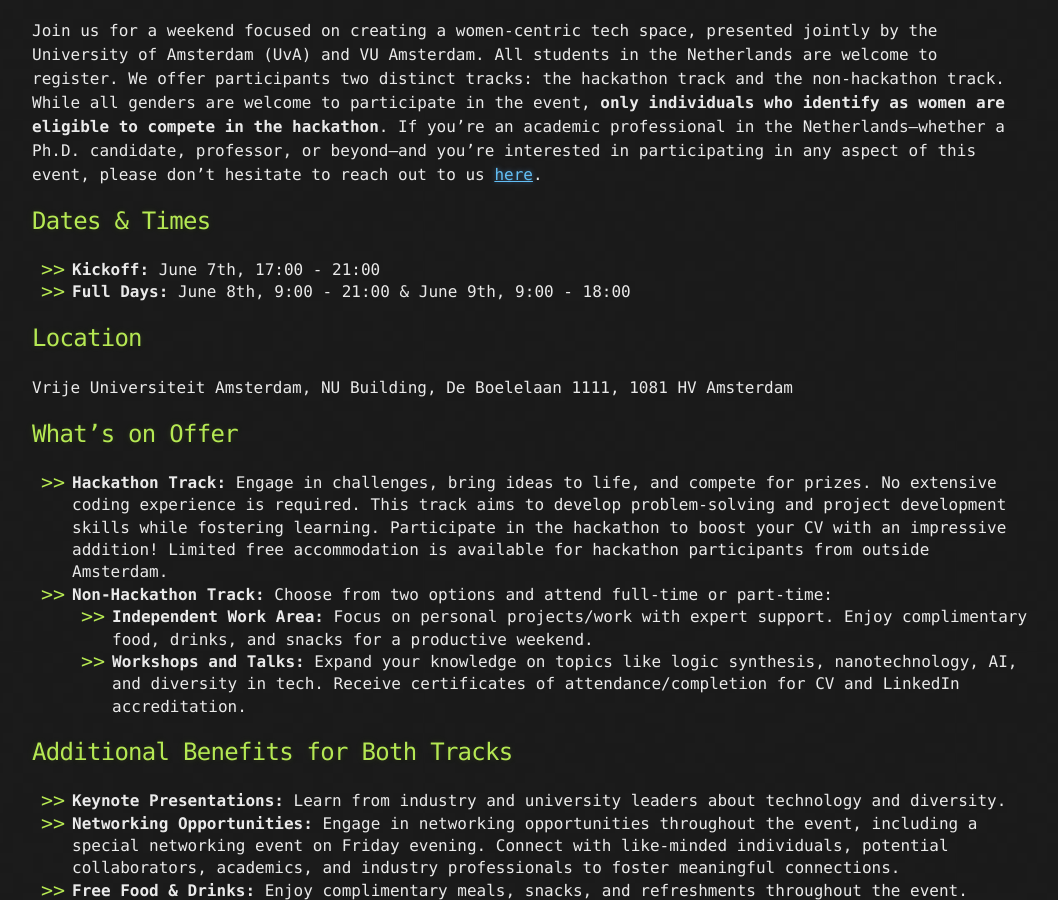
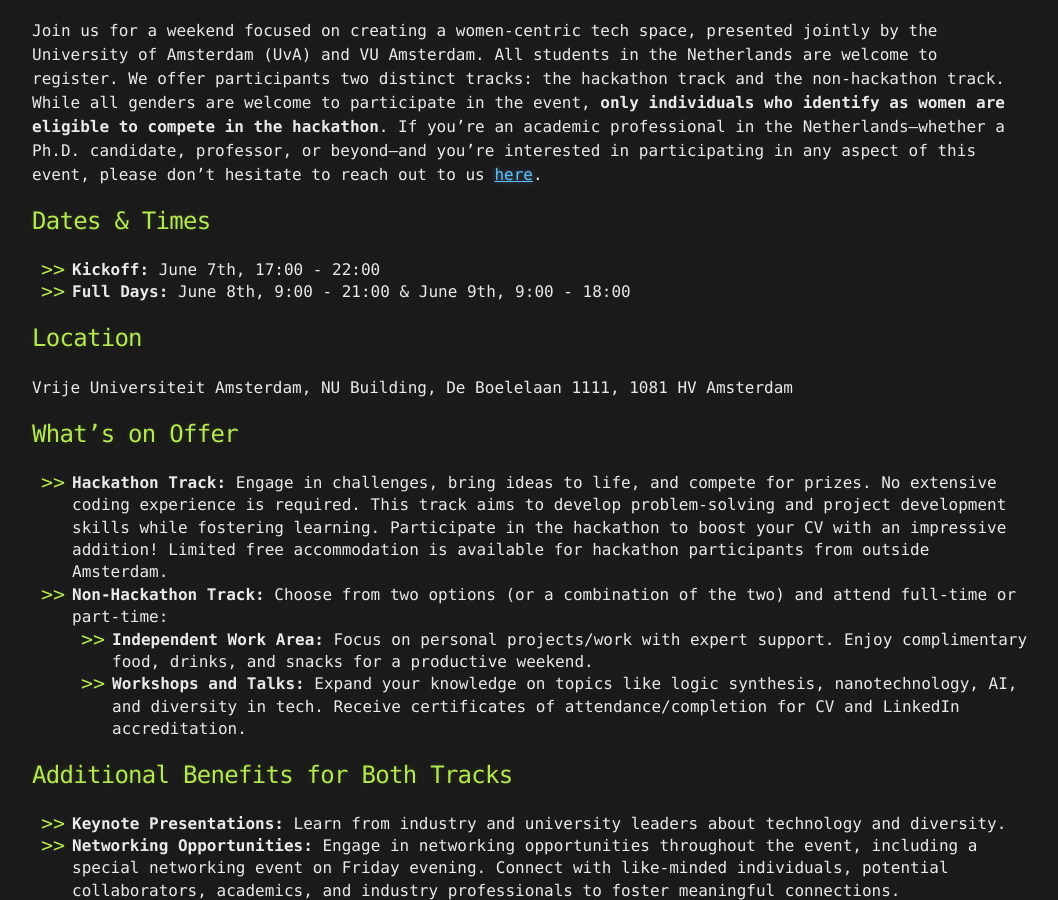
Before and after one commit to hack4her/hack4her.github.io, a Jekyll site: the page built from 2024_event.md, in a window 1280 px wide and 900 px high, scrolled down 412 px. Shown: the whole window, without its empty margins (108-1166 px from the left). Built offline with Jekyll 4.4.1, drawn with Linux system fonts in a browser that asks for light colours; our own code applies the rules of GitHub Pages for plain Markdown files; the repository's description, which GitHub fills in, is left out.

Commit message:
Update 2024_event.md

```diff
--- a/2024_event.md
+++ b/2024_event.md
@@ -5,7 +5,7 @@
 
 ## Dates & Times
 
-- **Kickoff:** June 7th, 17:00 - 21:00
+- **Kickoff:** June 7th, 17:00 - 22:00
 - **Full Days:** June 8th, 9:00 - 21:00 & June 9th, 9:00 - 18:00
 
 ## Location
@@ -13,7 +13,7 @@
 
 ## What's on Offer
 - **Hackathon Track:** Engage in challenges, bring ideas to life, and compete for prizes. No extensive coding experience is required. This track aims to develop problem-solving and project development skills while fostering learning. Participate in the hackathon to boost your CV with an impressive addition!  Limited free accommodation is available for hackathon participants from outside Amsterdam.
-- **Non-Hackathon Track:** Choose from two options and attend full-time or part-time:
+- **Non-Hackathon Track:** Choose from two options (or a combination of the two) and attend full-time or part-time:
   - **Independent Work Area:** Focus on personal projects/work with expert support. Enjoy complimentary food, drinks, and snacks for a productive weekend.
   - **Workshops and Talks:** Expand your knowledge on topics like logic synthesis, nanotechnology, AI, and diversity in tech. Receive certificates of attendance/completion for CV and LinkedIn accreditation.
 
```
